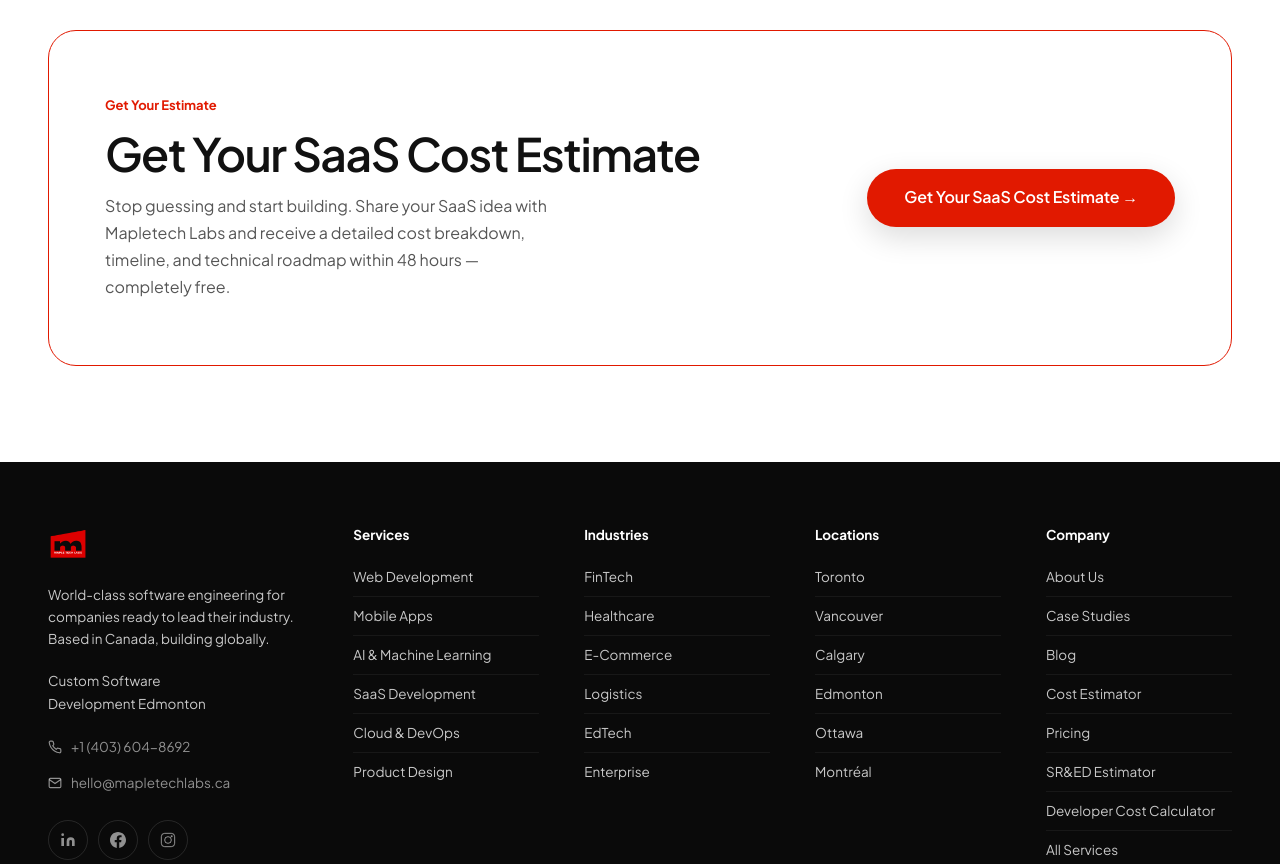
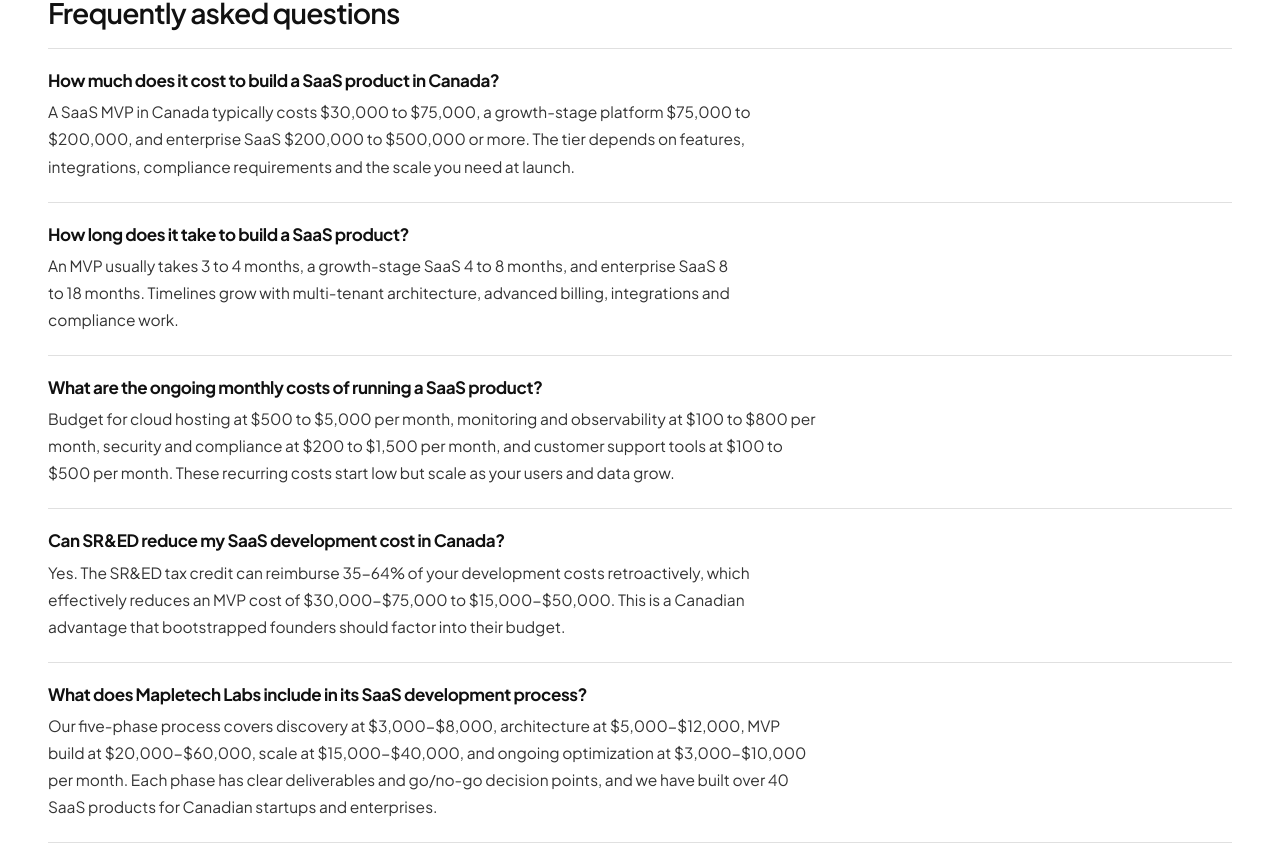
Before and after one commit to Ramanmakkar1/MapletechlabsRed, a Next.js app: page /blog/saas-development-cost-canada in a window 1280 px wide. Shown: the part 10136-11000 px from the top of the page. Built offline with nearby package versions, Linux system fonts and the light colour scheme; no server answers.

Commit message:
autopilot: Add visible FAQ blocks and FAQPage schema to the SaaS and digital marketing cost guides
Task #7815, written by morph/morph-dsv41flash@4.

```diff
--- a/src/app/blog/digital-marketing-cost-canada/PageClient.tsx
+++ b/src/app/blog/digital-marketing-cost-canada/PageClient.tsx
@@ -9,6 +9,8 @@ import { blogImage } from '@/data/media';
 import MediaBand from '@/components/MediaBand';
 import ServiceCityLinks from '@/components/ServiceCityLinks';
 import { AGENCY_CITIES } from '@/data/serviceCity';
+import GuideFaq from '@/components/blog/GuideFaq';
+import { GUIDE_FAQS } from '@/data/guide-faqs';
 
 const AGENCY_CITY_NAMES: Record<(typeof AGENCY_CITIES)[number], string> = {
   edmonton: 'Edmonton',
@@ -621,6 +623,13 @@ export default function DigitalMarketingCostCanadaClient({ answer }: { answer?:
           </div>
         </section>
 
+        {/* FAQ */}
+        <section style={{ paddingBottom: 'var(--section-y)' }}>
+          <div className="cb-container">
+            <GuideFaq faqs={GUIDE_FAQS['digital-marketing-cost-canada']} />
+          </div>
+        </section>
+
         {/* -- BOTTOM CTA -- */}
         <section style={{ paddingBottom: 'var(--section-y)', borderTop: '1px solid var(--line)' }}>
           <div className="cb-container" style={{ paddingTop: 'var(--section-y)' }}>
--- a/src/app/blog/digital-marketing-cost-canada/page.tsx
+++ b/src/app/blog/digital-marketing-cost-canada/page.tsx
@@ -2,6 +2,8 @@ import { BLOG_AUTHOR } from '@/lib/seo/business';
 import { Metadata } from 'next';
 import PageClient from './PageClient';
 import { BreadcrumbSchema } from '@/components/BreadcrumbSchema';
+import { FaqSchema } from '@/components/ServiceSchema';
+import { GUIDE_FAQS } from '@/data/guide-faqs';
 import { getBlogBreadcrumbs } from '@/data/breadcrumbs';
 import { canonicalUrl } from '@/lib/seo/canonical';
 import { seoTitle } from '@/lib/seo/title';
@@ -52,6 +54,7 @@ export default function Page() {
   return (
     <>
       <BreadcrumbSchema items={getBlogBreadcrumbs(TITLE, SLUG)} />
+      <FaqSchema faqs={GUIDE_FAQS['digital-marketing-cost-canada']} />
       <script
         type="application/ld+json"
         dangerouslySetInnerHTML={{ __html: JSON.stringify(jsonLd) }}
--- a/src/app/blog/saas-development-cost-canada/PageClient.tsx
+++ b/src/app/blog/saas-development-cost-canada/PageClient.tsx
@@ -10,6 +10,8 @@ import { blogImage } from '@/data/media';
 import MediaBand from '@/components/MediaBand';
 import ServiceCityLinks from '@/components/ServiceCityLinks';
 import BlogCityLinks from '@/components/blog/BlogCityLinks';
+import GuideFaq from '@/components/blog/GuideFaq';
+import { GUIDE_FAQS } from '@/data/guide-faqs';
 
 const LINK: CSSProperties = { color: 'var(--brand)', textDecoration: 'none', borderBottom: '1px solid var(--brand)' };
 
@@ -613,6 +615,13 @@ export default function SaasDevelopmentCostCanadaClient({ answer }: { answer?: s
           </div>
         </section>
 
+        {/* FAQ */}
+        <section style={{ paddingBottom: 'var(--section-y)' }}>
+          <div className="cb-container">
+            <GuideFaq faqs={GUIDE_FAQS['saas-development-cost-canada']} />
+          </div>
+        </section>
+
         {/* ── BOTTOM CTA ── */}
         <section style={{ paddingBottom: 'var(--section-y)', borderTop: '1px solid var(--line)' }}>
           <div className="cb-container" style={{ paddingTop: 'var(--section-y)' }}>
--- a/src/app/blog/saas-development-cost-canada/page.tsx
+++ b/src/app/blog/saas-development-cost-canada/page.tsx
@@ -2,6 +2,8 @@ import { BLOG_AUTHOR } from '@/lib/seo/business';
 import { Metadata } from 'next';
 import PageClient from './PageClient';
 import { BreadcrumbSchema } from '@/components/BreadcrumbSchema';
+import { FaqSchema } from '@/components/ServiceSchema';
+import { GUIDE_FAQS } from '@/data/guide-faqs';
 import { getBlogBreadcrumbs } from '@/data/breadcrumbs';
 import { canonicalUrl } from '@/lib/seo/canonical';
 import { ogTitle, seoTitle } from '@/lib/seo/title';
@@ -52,6 +54,7 @@ export default function Page() {
   return (
     <>
       <BreadcrumbSchema items={getBlogBreadcrumbs(TITLE, SLUG)} />
+      <FaqSchema faqs={GUIDE_FAQS['saas-development-cost-canada']} />
       <script
         type="application/ld+json"
         dangerouslySetInnerHTML={{ __html: JSON.stringify(jsonLd) }}
--- a/src/data/guide-faqs.ts
+++ b/src/data/guide-faqs.ts
@@ -23,6 +23,58 @@ export const GUIDE_FAQS: Record<string, { q: string; a: string }[]> = {
     {
       q: 'How does Mapletech Labs price app projects?',
       a: 'Mapletech Labs uses a fixed-price model for 90% of projects, with a free discovery phase and a detailed scope document before work starts. The typical payment schedule is a 50% deposit at kickoff, 25% at beta delivery and 25% at final launch.',
+    },
+  ],
+  'saas-development-cost-canada': [
+    {
+      q: 'How much does it cost to build a SaaS product in Canada?',
+      a: 'A SaaS MVP in Canada typically costs $30,000 to $75,000, a growth-stage platform $75,000 to $200,000, and enterprise SaaS $200,000 to $500,000 or more. The tier depends on features, integrations, compliance requirements and the scale you need at launch.',
+    },
+    {
+      q: 'How long does it take to build a SaaS product?',
+      a: 'An MVP usually takes 3 to 4 months, a growth-stage SaaS 4 to 8 months, and enterprise SaaS 8 to 18 months. Timelines grow with multi-tenant architecture, advanced billing, integrations and compliance work.',
+    },
+    {
+      q: 'What are the ongoing monthly costs of running a SaaS product?',
+      a: 'Budget for cloud hosting at $500 to $5,000 per month, monitoring and observability at $100 to $800 per month, security and compliance at $200 to $1,500 per month, and customer support tools at $100 to $500 per month. These recurring costs start low but scale as your users and data grow.',
+    },
+    {
+      q: 'Can SR&ED reduce my SaaS development cost in Canada?',
+      a: 'Yes. The SR&ED tax credit can reimburse 35-64% of your development costs retroactively, which effectively reduces an MVP cost of $30,000-$75,000 to $15,000-$50,000. This is a Canadian advantage that bootstrapped founders should factor into their budget.',
+    },
+    {
+      q: 'What does Mapletech Labs include in its SaaS development process?',
+      a: 'Our five-phase process covers discovery at $3,000-$8,000, architecture at $5,000-$12,000, MVP build at $20,000-$60,000, scale at $15,000-$40,000, and ongoing optimization at $3,000-$10,000 per month. Each phase has clear deliverables and go/no-go decision points, and we have built over 40 SaaS products for Canadian startups and enterprises.',
+    },
+    {
+      q: 'Is it cheaper to use existing tools instead of building everything?',
+      a: 'Yes. At Mapletech Labs, using best-in-class third-party services for commodity features saves clients an estimated 30-40% on initial development costs and reduces time-to-market by 6-8 weeks on average. Build custom only for your core business logic and features that represent your competitive advantage.',
+    },
+  ],
+  'digital-marketing-cost-canada': [
+    {
+      q: 'How much does digital marketing cost in Canada?',
+      a: 'Digital marketing in Canada ranges from $500 to $25,000 per month depending on the channel. SEO runs $1,500-$10,000 per month, Google Ads $2,000-$15,000 per month plus ad spend, social media $1,000-$8,000 per month, content $2,000-$10,000 per month, email $500-$3,000 per month, and full-service packages $5,000-$25,000 per month.',
+    },
+    {
+      q: 'How much should a Canadian business budget for digital marketing?',
+      a: 'Canadian businesses typically allocate 7-15% of gross revenue to marketing, with digital channels consuming 60-80% of that budget. The right level depends on your industry, competition and growth targets.',
+    },
+    {
+      q: 'How much does SEO cost in Canada?',
+      a: 'SEO in Canada costs $1,500 to $10,000 per month. At the lower end you get foundational on-page optimization, Google Business Profile management and basic keyword targeting, while $5,000+ per month covers technical audits, advanced schema markup, programmatic content and aggressive link building.',
+    },
+    {
+      q: 'How does Google Ads pricing work in Canada?',
+      a: 'Google Ads management fees in Canada typically range from 15-25% of your total ad spend, with minimum management fees starting around $2,000 per month. Overall PPC budgets run $2,000-$15,000 per month plus ad spend, covering campaign setup, keyword research, ad copywriting, bid management and conversion tracking.',
+    },
+    {
+      q: 'Is an agency, freelancer or in-house team cheaper for digital marketing?',
+      a: 'Freelancers cost $1,000-$5,000 per month, agencies $5,000-$25,000+ per month, and a small in-house team $150,000-$400,000+ per year. Freelancers suit focused needs, agencies suit multi-channel expertise, and in-house teams suit enterprises with complex ongoing marketing.',
+    },
+    {
+      q: 'How long does digital marketing take to show results?',
+      a: 'At a $2,000-$5,000 per month starter budget, expect 4-6 months to see meaningful results. Growth budgets of $5,000-$15,000 per month typically show early wins in 3-6 months and compound growth in 6-12 months, while enterprise budgets can produce quick wins in 2-4 months.',
     },
   ],
   'website-cost-canada': [
```
